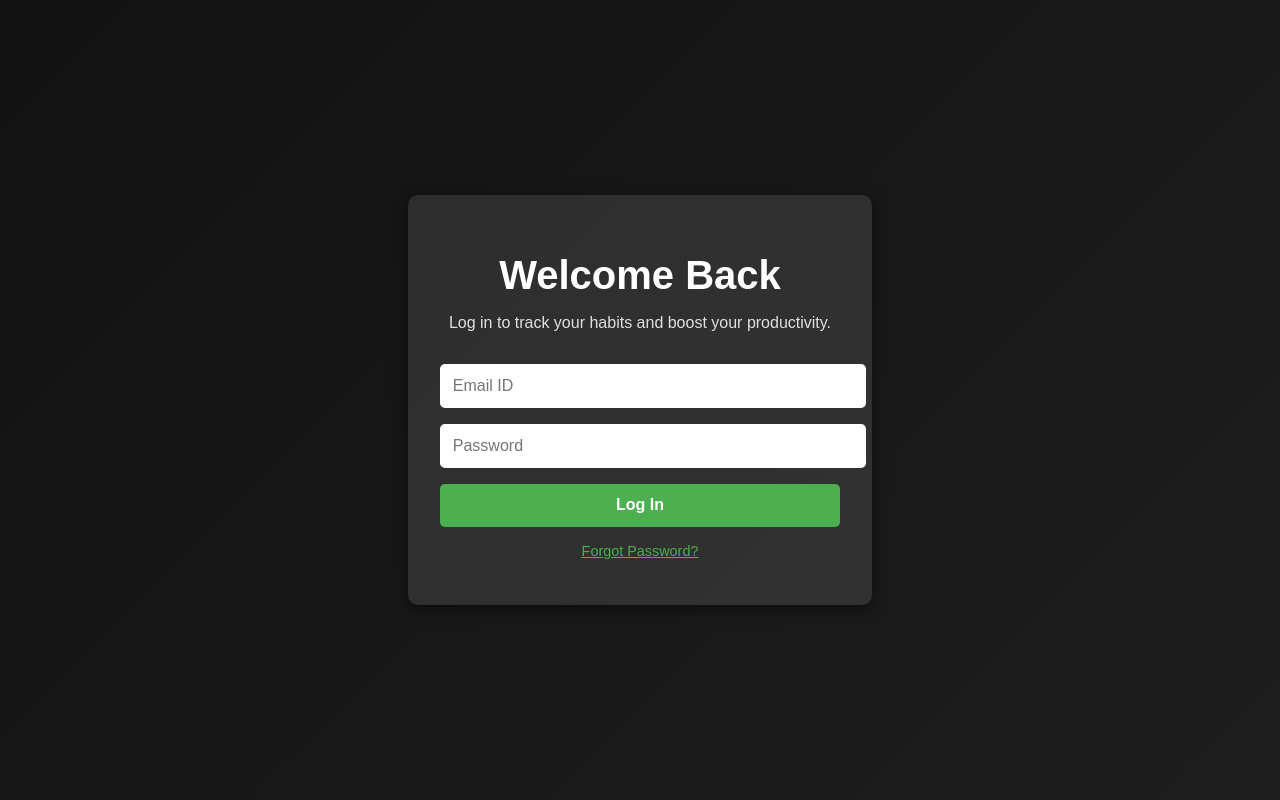
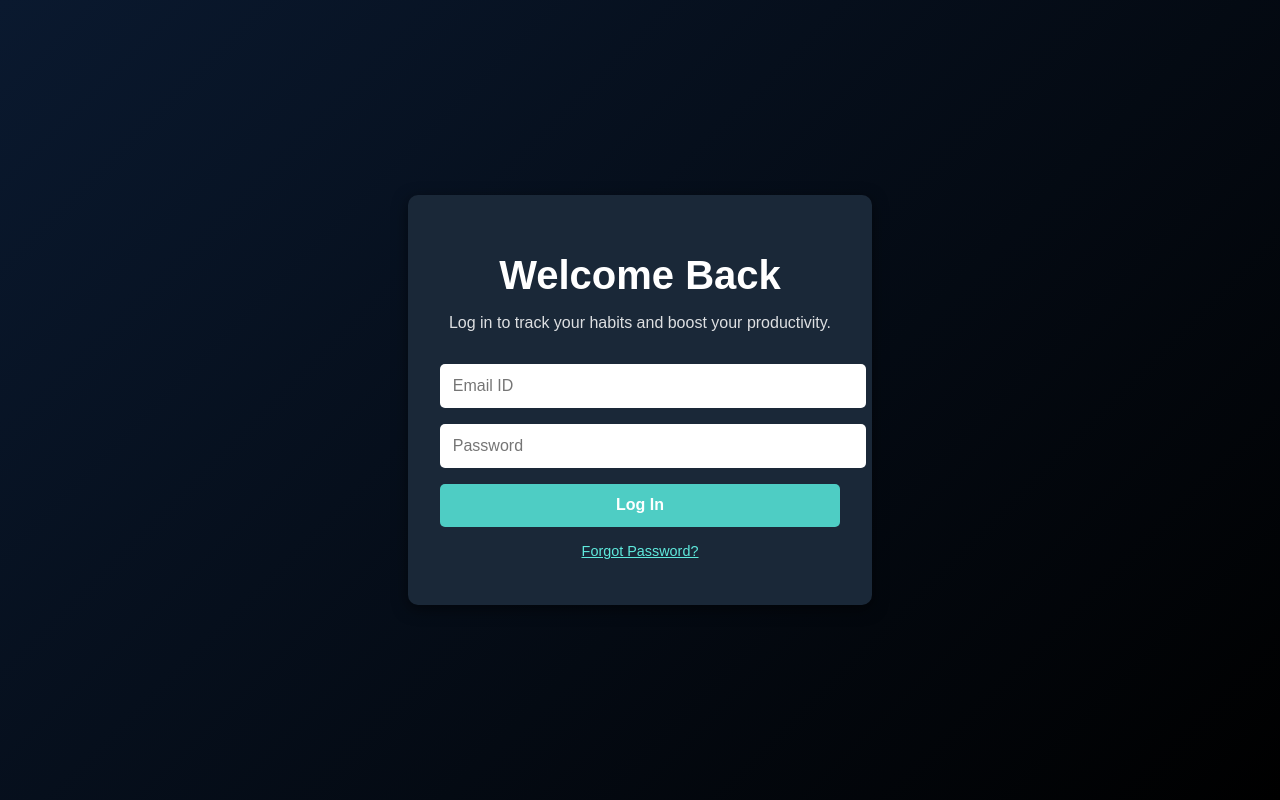
Before and after one commit to Himanshu145505/DigiBuddy, a React (Create React App) app: page /login in a window 1280 px wide. Built offline with nearby package versions, Linux system fonts and the light colour scheme.

Commit message:
Update Login.css

```diff
--- a/src/styles/Login.css
+++ b/src/styles/Login.css
@@ -5,7 +5,7 @@
   display: flex;
   justify-content: center;
   align-items: center;
-    background: linear-gradient(135deg, #121212, #1e1e1e); /* Black background */
+  background: linear-gradient(135deg, #0a192f, #000000);
   color: #ffffff;
   font-family: Arial, sans-serif;
 }
@@ -16,7 +16,7 @@
   max-width: 400px;
   padding: 2rem;
   border-radius: 10px;
-    background: rgba(255, 255, 255, 0.1); /* Semi-transparent box */
+  background: #1a2838; /* Semi-transparent box */
   box-shadow: 0 4px 15px rgba(0, 0, 0, 0.5);
 }
 
@@ -53,7 +53,7 @@
   font-weight: bold;
   border: none;
   border-radius: 5px;
-    background-color: #4caf50; /* Green button */
+  background-color: #4ecdc4; /* Green button */
   color: #ffffff;
   cursor: pointer;
   transition: transform 0.2s ease;
@@ -69,7 +69,7 @@
 }
 
 .forgot-password a {
-    color: #4caf50;
+  color: #5feadd;
   text-decoration: underline;
 }
 
```
Lines whose indentation alone changed are shown as unchanged.
